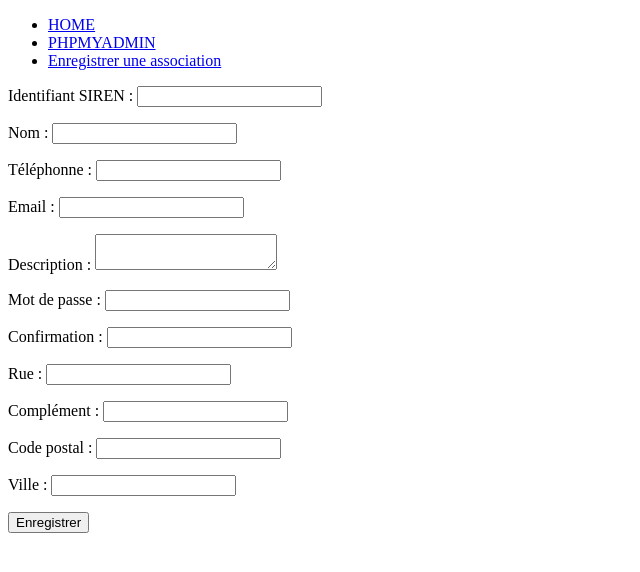
After one commit to Neah-Ko/Dahunicorn, a PHP site: template public/view/association/create.php in a window 1280 px wide. The commit adds this page. Shown: the top 572 px of the page, without its empty margins (0-640 px from the left). Run offline with PHP 8.4, Linux system fonts and the light colour scheme; the template is opened without the code that fills it, so the values that code supplies are empty; some libraries are stand-ins or nearby versions.

Commit message:
Association

```diff
--- /dev/null
+++ b/public/view/association/create.php
@@ -0,0 +1,37 @@
+<form action="./" metho="post">
+	<p>
+	<label for="siren">Identifiant SIREN : </label>
+	<input type="text" id="siren" name="siren" required>
+	</p><p>
+	<label for="nom">Nom : </label>
+	<input type="text" id="nom" name="nom" required>
+	</p><p>
+	<label for="tel">Téléphonne : </label>
+	<input type="text" id="tel" name="tel" required>
+	</p><p>
+	<label for="email">Email : </label>
+	<input type="email" id="email" name="email" required>
+	</p><p>
+	<label for="desc">Description : </label>
+	<textarea name="desc" id="desc"></textarea>
+	</p><p>
+	<label for="mdp">Mot de passe : </label>
+	<input type="password" id="mdp" name="mdp" required>
+	</p><p>
+	<label for="mdp_con">Confirmation : </label>
+	<input type="password" id="mdp_con" name="mdp_con" required>
+	</p><p>
+	<label for="adr_rue">Rue : </label>
+	<input type="text" id="adr_rue" name="adr_rue" required>
+	</p><p>
+	<label for="adr_comp">Complément : </label>
+	<input type="text" id="adr_comp" name="adr_comp" required>
+	</p><p>
+	<label for="adr_cp">Code postal : </label>
+	<input type="text" id="adr_cp" name="adr_cp" required>
+	</p><p>
+	<label for="adr_vil">Ville : </label>
+	<input type="text" id="adr_vil" name="adr_vil" required>
+	</p>
+	<input type="submit" name="enregistrer" value="Enregistrer" >
+</form>
--- a/public/view/header.php
+++ b/public/view/header.php
@@ -18,13 +18,8 @@
 				<li>
 					<a href="https://dahunicorn-2016-tekreme73.c9users.io/phpmyadmin" target="_blank">PHPMYADMIN</a>
 				</li>
+				<li>
+					<a href="./?r=Association/Register" target="_blank">Enregistrer une association</a>
+				</li>
 			</ul>
 		</nav>
-		<div class="search">
-			<h1>Je cherche</h1>
-			<form class="searchLieu">
-				Logement : <input type="checkbox" name="logement">
-				Nourriture : <input type="checkbox" name="nourriture">
-				Santé : <input type="checkbox" name="sante">
-			</form>
-		</div>
```
Also changed, not shown: Dahunicorn/Controller/AssociationController.php (added, +17 -0 lines), public/view/site/index.php (+8 -2 lines).
